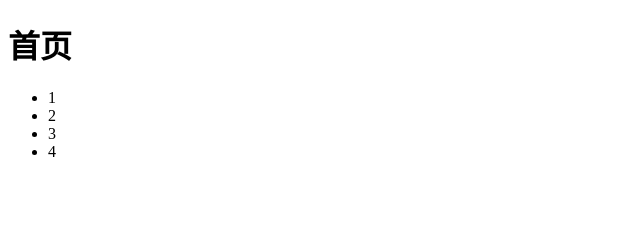
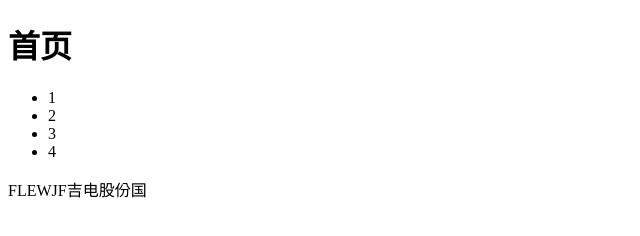
Before and after one commit to ZhouGuanQi/1918Demo, a plain HTML site: page src/index.html in a window 1280 px wide. Shown: the whole page, without its empty margins (0-640 px from the left). Drawn offline with Linux system fonts and the light colour scheme.

Commit message:
Update index.html

```diff
--- a/src/index.html
+++ b/src/index.html
@@ -14,5 +14,6 @@
 				<li>4</li>
 			</ul>
 		</header>
+		FLEWJF吉电股份国
 	</body>
 </html>
```
